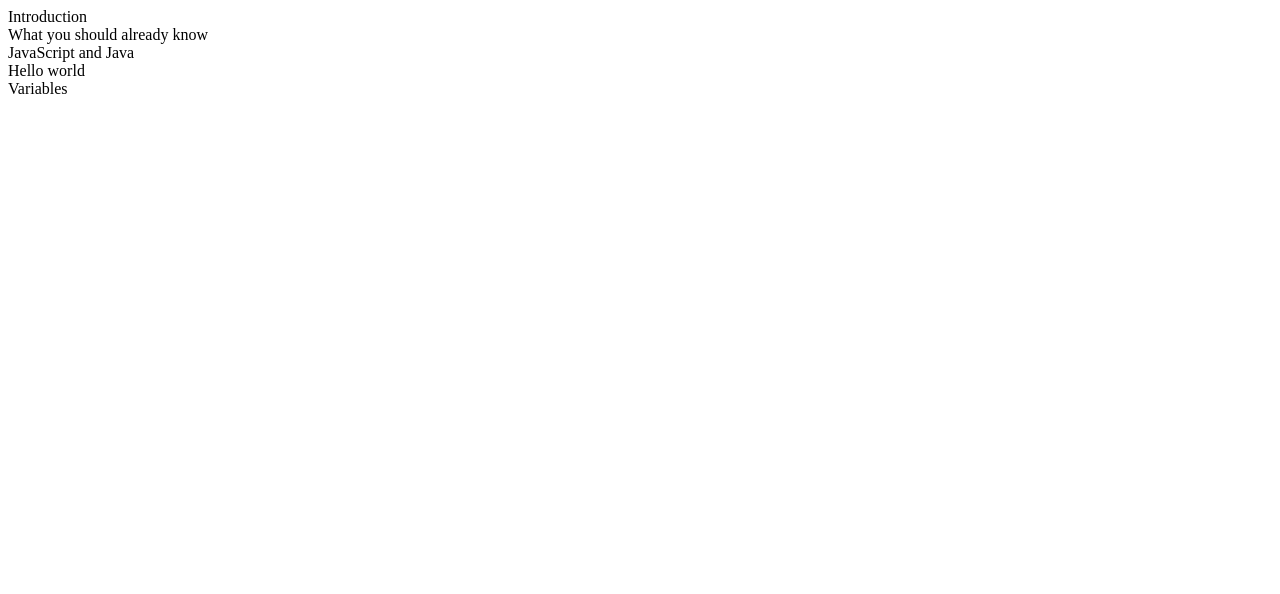
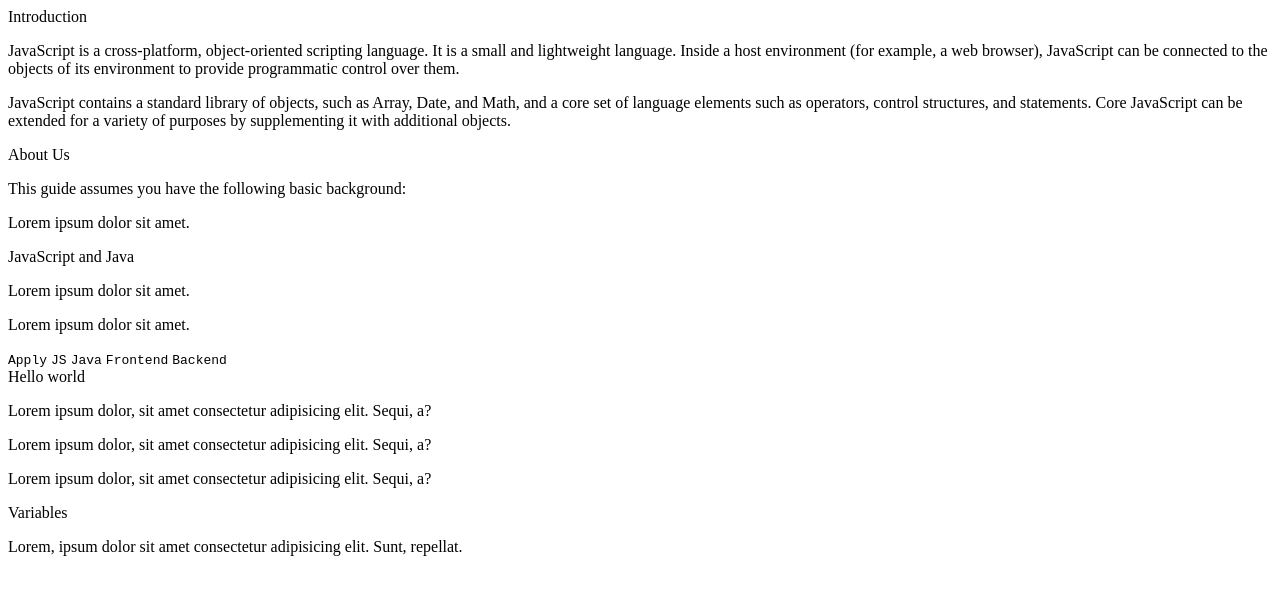
Before and after one commit to Bondok6/microverse-collaboration-3, a plain HTML site: page index.html in a window 1280 px wide. Drawn offline with Linux system fonts and the light colour scheme.

Commit message:
content modification on index.html file

```diff
--- a/index.html
+++ b/index.html
@@ -12,20 +12,35 @@
         <script src="https://cdn.freecodecamp.org/testable-projects-fcc/v1/bundle.js"></script>
 
         <main id="main-doc">
-            <section class="main-section">
+            <section class="main-section" id="introduction">
                 <header>Introduction</header>
+                <p>JavaScript is a cross-platform, object-oriented scripting language. It is a small and lightweight language. Inside a host environment (for example, a web browser), JavaScript can be connected to the objects of its environment to provide programmatic control over them.</p>
+                <p>JavaScript contains a standard library of objects, such as Array, Date, and Math, and a core set of language elements such as operators, control structures, and statements. Core JavaScript can be extended for a variety of purposes by supplementing it with additional objects.</p>
             </section>
-            <section class="main-section">
-                <header>What you should already know </header>
+            <section class="main-section" id="about_us">
+                <header>About Us </header>
+                <p>This guide assumes you have the following basic background:</p>
+                <p>Lorem ipsum dolor sit amet.</p>
             </section>
-            <section class="main-section">
+            <section class="main-section" id="javascript_and_java">
                 <header>JavaScript and Java</header>
+                <p>Lorem ipsum dolor sit amet.</p>
+                <p>Lorem ipsum dolor sit amet.</p>
+                <code>Apply</code>
+                <code>JS</code>
+                <code>Java</code>
+                <code>Frontend</code>
+                <code>Backend</code>
             </section>
-            <section class="main-section">
+            <section class="main-section" id="hello_world">
                 <header>Hello world</header>
+                <p>Lorem ipsum dolor, sit amet consectetur adipisicing elit. Sequi, a?</p>
+                <p>Lorem ipsum dolor, sit amet consectetur adipisicing elit. Sequi, a?</p>
+                <p>Lorem ipsum dolor, sit amet consectetur adipisicing elit. Sequi, a?</p>
             </section>
-            <section class="main-section">
+            <section class="main-section" id="variables">
                 <header>Variables</header>
+                <p>Lorem, ipsum dolor sit amet consectetur adipisicing elit. Sunt, repellat.</p>
             </section>
         </main>
     </body>
```
